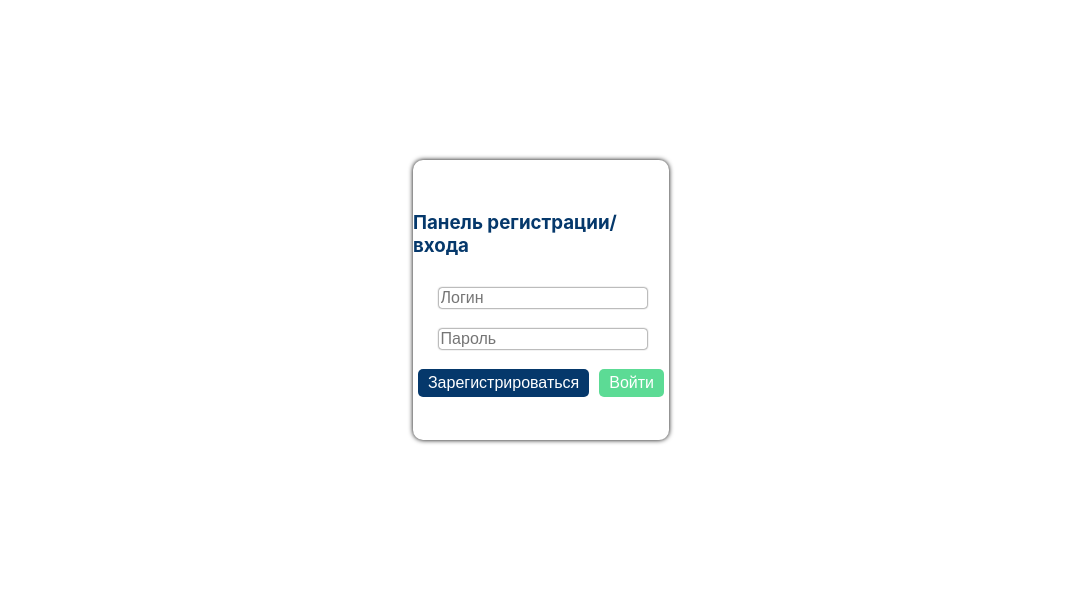
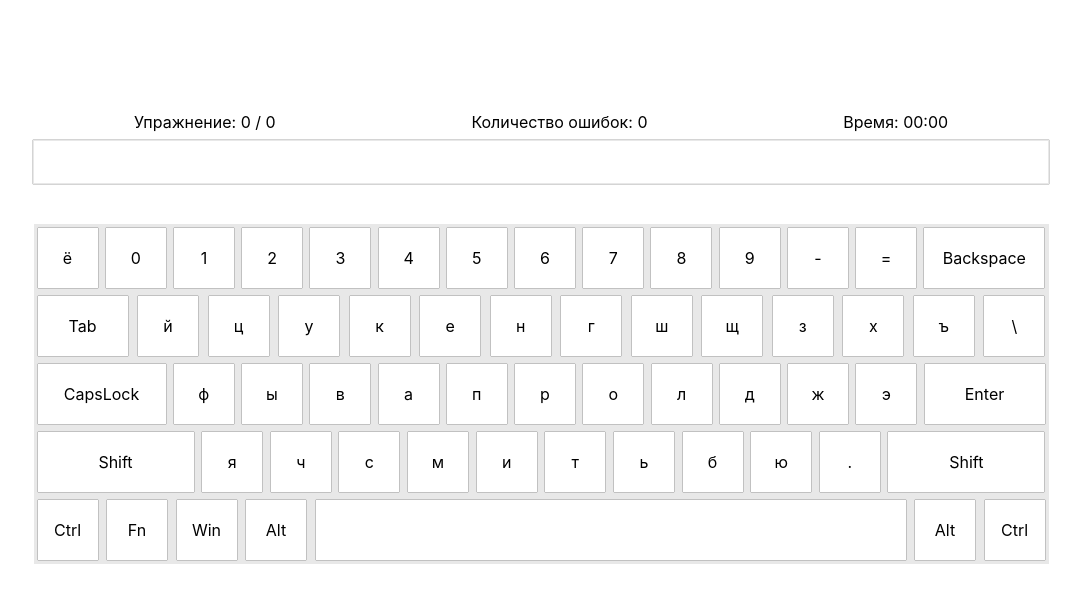
Before and after one commit to FrontiMaxim/keyboard-trainer, a React (Create React App) app: page / in a window 1280 px wide. Shown: the top 602 px of the page, without its empty margins (99-1180 px from the left). Built offline with nearby package versions, Linux system fonts and the light colour scheme.

Commit message:
Changed style and logic key

```diff
--- a/src/App.jsx
+++ b/src/App.jsx
@@ -1,7 +1,4 @@
 import React from "react";
-import ConstructorLevel from "./components/ConstructorLevel/ConstructorLevel";
-import ConstructorTask from "./components/ConstructorTask/ConstructorTask";
-import PanelInput from "./components/PanelInput/PanelInput";
 import Trainer from "./pages/Trainer/Trainer";
 
 
@@ -9,7 +6,7 @@ import Trainer from "./pages/Trainer/Trainer";
 function App() {
   return (
     <div className="App">
-      <PanelInput />
+      <Trainer />
     </div>
   );
 }
--- a/src/components/Keyboard/Keyboard.css
+++ b/src/components/Keyboard/Keyboard.css
@@ -14,32 +14,31 @@
     background-color: #fff;
     border: none;
     box-shadow: 0 0 1px #000;
+    display: flex;
+    justify-content: center;
+    align-items: center;
 }
 
-[id="8"], [id="13"] {
+[data-letter="Backspace"], [data-letter="Enter"] {
     width: 120px;
 }
 
-[id="92"] {
+[data-letter="Tab"] {
     width: 90px;
 }
 
-[id="9"] {
-    width: 90px;
-}
-
-[id="20"] {
+[data-letter="CapsLock"] {
     width: 128px;
 }
 
-[id="16"] {
+[data-letter="Shift"] {
     width: 156px;
 }
 
-[id="32"] {
+[data-letter=" "] {
     width: 590px;
 }
 
-.key_active {
-    background-color:aqua;
+.pressed {
+    background-color: orangered;
 }
--- a/src/components/Keyboard/Keyboard.jsx
+++ b/src/components/Keyboard/Keyboard.jsx
@@ -8,14 +8,14 @@ function Keyboard() {
   return (
     <div className="keyboard">
         {
-            keys.map(({code, value}, index) =>
-            <button
-            key={`${index}${code}`}
-            id={code}
+            keys.map(({letter, value}, index) =>
+            <div
+            key={`${index}${letter}`}
+            data-letter={letter}
             className="keyboard_key"
             >
               {value}
-            </button>)
+            </div>)
         }
     </div>
   )
--- a/src/components/Keyboard/infoKeys.js
+++ b/src/components/Keyboard/infoKeys.js
@@ -1,66 +1,66 @@
 export const keys = [
-    {code: 1105, value: 'ё'},
-    {code: 48, value: '0'},
-    {code: 49, value: '1'},
-    {code: 50, value: '2'},
-    {code: 51, value: '3'},
-    {code: 52, value: '4'},
-    {code: 53, value: '5'},
-    {code: 54, value: '6'},
-    {code: 55, value: '7'},
-    {code: 56, value: '8'},
-    {code: 57, value: '9'},
-    {code: 45, value: '-'},
-    {code: 61, value: '='},
-    {code: 8, value: 'Backspace'},
+    {letter:'Ёё', value: 'ё'},
+    {letter:'0', value: '0'},
+    {letter:'1', value: '1'},
+    {letter:'2', value: '2'},
+    {letter:'3', value: '3'},
+    {letter:'4', value: '4'},
+    {letter:'5', value: '5'},
+    {letter:'6', value: '6'},
+    {letter:'7', value: '7'},
+    {letter:'8', value: '8'},
+    {letter:'9', value: '9'},
+    {letter:'-', value: '-'},
+    {letter:'=', value: '='},
+    {letter:'Backspace', value: 'Backspace'},
 
-    {code: 9, value: 'Tab'},
-    {code: 1081, value: 'й'},
-    {code: 1094, value: 'ц'},
-    {code: 1091, value: 'у'},
-    {code: 1082, value: 'к'},
-    {code: 1077, value: 'е'},
-    {code: 1085, value: 'н'},
-    {code: 1075, value: 'г'},
-    {code: 1096, value: 'ш'},
-    {code: 1097, value: 'щ'},
-    {code: 1079, value: 'з'},
-    {code: 1093, value: 'х'},
-    {code: 1098, value: 'ъ'},
-    {code: 92, value: '\\'},
+    {letter:'Tab', value: 'Tab'},
+    {letter:'Йй', value: 'й'},
+    {letter:'Цц', value: 'ц'},
+    {letter:'Уу', value: 'у'},
+    {letter:'Кк', value: 'к'},
+    {letter:'Ее', value: 'е'},
+    {letter:'Нн', value: 'н'},
+    {letter:'Гг', value: 'г'},
+    {letter:'Шш', value: 'ш'},
+    {letter:'Щщ', value: 'щ'},
+    {letter:'Зз', value: 'з'},
+    {letter:'Хх', value: 'х'},
+    {letter:'Ъъ', value: 'ъ'},
+    {letter:'\\', value: '\\'},
 
-    {code: 20, value: 'CapsLock'},
-    {code: 1092, value: 'ф'},
-    {code: 1099, value: 'ы'},
-    {code: 1074, value: 'в'},
-    {code: 1072, value: 'а'},
-    {code: 1087, value: 'п'},
-    {code: 1088, value: 'р'},
-    {code: 1086, value: 'о'},
-    {code: 1083, value: 'л'},
-    {code: 1076, value: 'д'},
-    {code: 1078, value: 'ж'},
-    {code: 1101, value: 'э'},
-    {code: 13, value: 'Enter'},
+    {letter:'CapsLock', value: 'CapsLock'},
+    {letter:'Фф', value: 'ф'},
+    {letter:'Ыы', value: 'ы'},
+    {letter:'Вв', value: 'в'},
+    {letter:'Аа', value: 'а'},
+    {letter:'Пп', value: 'п'},
+    {letter:'Рр', value: 'р'},
+    {letter:'Оо', value: 'о'},
+    {letter:'Лл', value: 'л'},
+    {letter:'Дд', value: 'д'},
+    {letter:'Жж', value: 'ж'},
+    {letter:'Ээ', value: 'э'},
+    {letter:'Enter', value: 'Enter'},
 
-    {code: 16, value: 'Shift'},
-    {code: 1103, value: 'я'},
-    {code: 1095, value: 'ч'},
-    {code: 1089, value: 'с'},
-    {code: 1084, value: 'м'},
-    {code: 1080, value: 'и'},
-    {code: 1090, value: 'т'},
-    {code: 1100, value: 'ь'},
-    {code: 1073, value: 'б'},
-    {code: 1102, value: 'ю'},
-    {code: 46, value: '.'},
-    {code: 16, value: 'Shift'},
+    {letter:'Shift', value: 'Shift'},
+    {letter:'Яя', value: 'я'},
+    {letter:'Чч', value: 'ч'},
+    {letter:'Сс', value: 'с'},
+    {letter:'Мм', value: 'м'},
+    {letter:'Ии', value: 'и'},
+    {letter:'Тт', value: 'т'},
+    {letter:'Ьь', value: 'ь'},
+    {letter:'Бб', value: 'б'},
+    {letter:'Юю', value: 'ю'},
+    {letter:'.', value: '.'},
+    {letter:'Shift', value: 'Shift'},
 
-    {code: 17, value: 'Ctrl'},
-    {code: -1, value: 'Fn'},
-    {code: 91, value: 'Win'},
-    {code: 18, value: 'Alt'},
-    {code: 32, value: ''},
-    {code: 18, value: 'Alt'},
-    {code: 17, value: 'Ctrl'}
+    {letter:'Control', value: 'Ctrl'},
+    {letter:'Fn', value: 'Fn'},
+    {letter:'Meta', value: 'Win'},
+    {letter:'Alt', value: 'Alt'},
+    {letter:' ', value: ''},
+    {letter:'Alt', value: 'Alt'},
+    {letter:'Control', value: 'Ctrl'}
 ];
--- a/src/components/Textboard/Textboard.jsx
+++ b/src/components/Textboard/Textboard.jsx
@@ -1,9 +1,31 @@
 import React from 'react';
+import { useEffect } from 'react';
 import './Textboard.css';
 
 function Textboard() {
+
+  let letters = [];
+  useEffect(() => {
+    letters = Array.from(document.querySelectorAll('[data-letter]'));
+  }, []);
+
+  function onKeyUpHandler(event) {
+    const letter = letters.find(letter => letter.dataset.letter.includes(event.key));
+
+    if(letter) {
+      console.log(letter);
+      letter.classList.add('pressed');
+
+    }
+  }
+
+  function onKeyDownHandler(event) {
+    const letter = document.querySelector('.pressed');
+    letter.classList.remove('pressed');
+  }
+
   return (
-    <input type="text" className='textboard' readOnly/>
+    <input type="text" className='textboard' onKeyUp={onKeyUpHandler} onKeyDown={onKeyDownHandler}/>
   )
 }
 
```
Also changed, not shown: src/components/Textboard/Textboard.css (line endings or trailing spaces).
